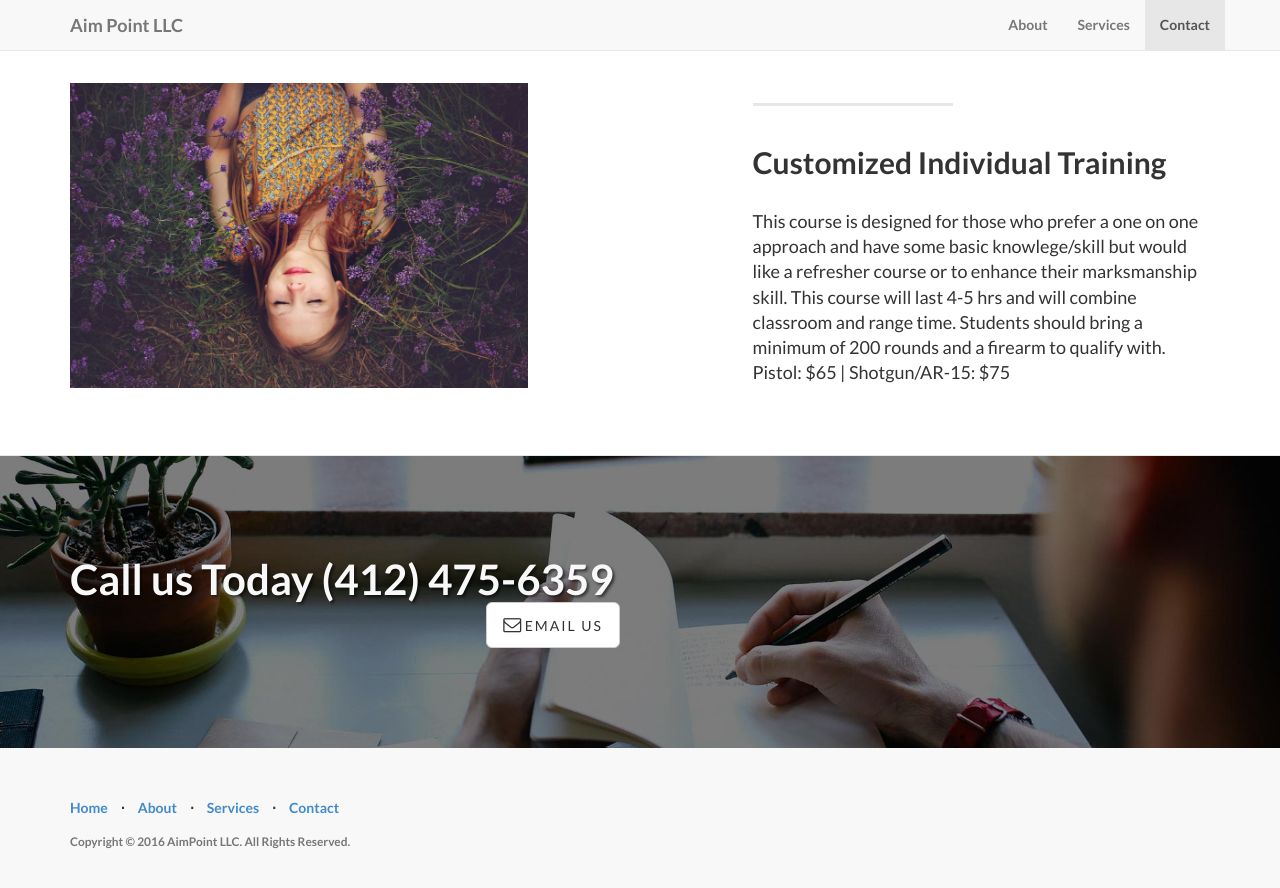
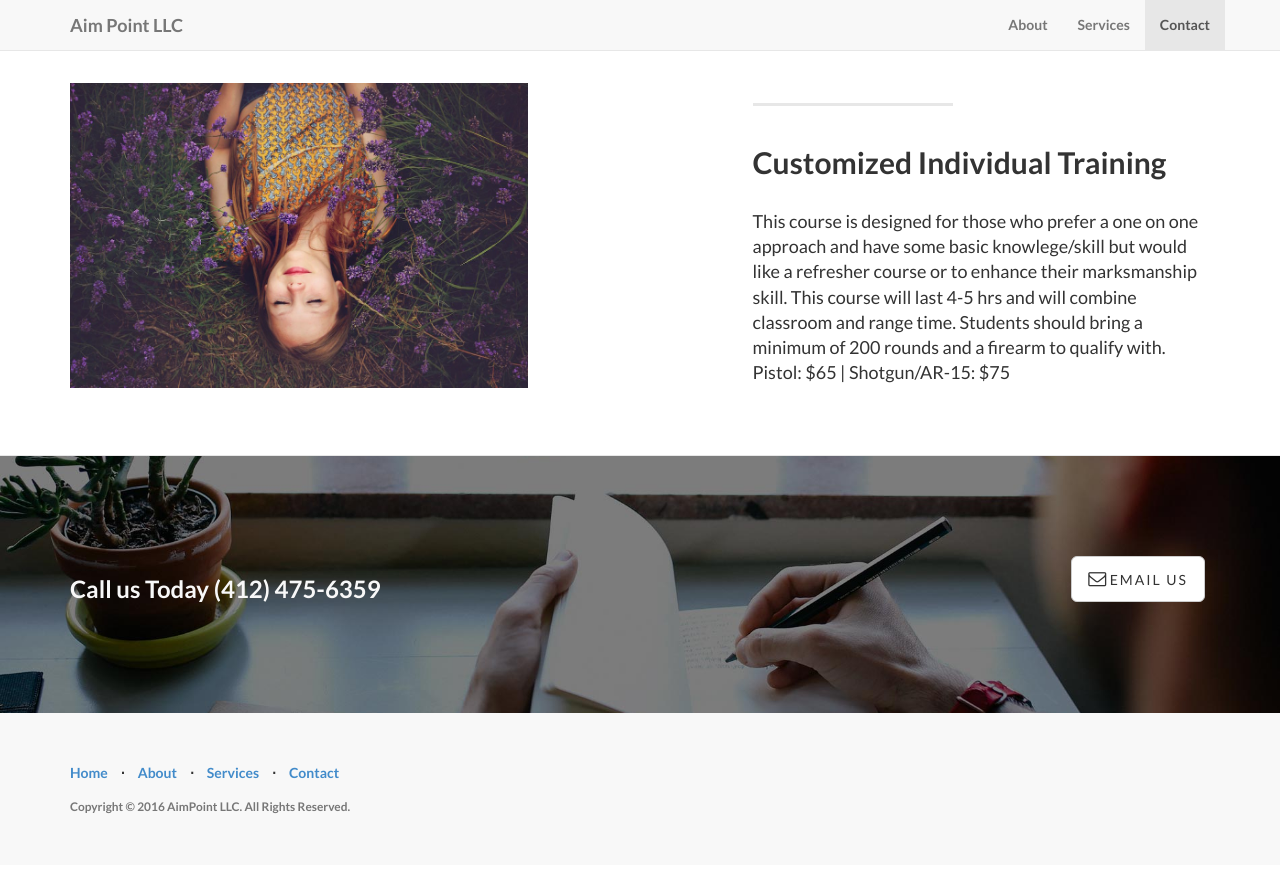
Before and after one commit to aimpoint/aimpoint.github.io, a Jekyll site: the page built from index.html, in a window 1280 px wide and 900 px high, scrolled down 3815 px. Shown: the top 888 px of the window. Built offline with Jekyll 4.4.1, drawn with Linux system fonts in a browser that asks for light colours; after the commit the page ends 4680 px from its top, so only the background shows below that.

```diff
--- a/_includes/contact.html
+++ b/_includes/contact.html
@@ -3,8 +3,8 @@
 		<div class="container">
 
 			<div class="row">
-				<div class="col-lg-8">
-					<h2>Call us Today (412) 475-6359</h2>
+				<div class="col-lg-6">
+					<h3>Call us Today (412) 475-6359</h3>
 				</div>
 				<div class="col-lg-6">
 					<ul class="list-inline banner-social-buttons">
```
Also changed, not shown: 1 other file.
